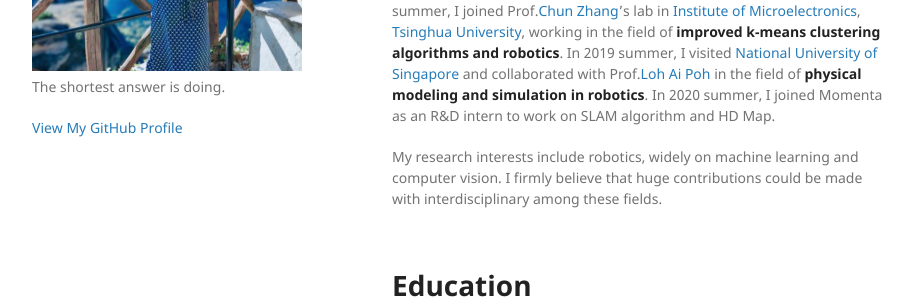
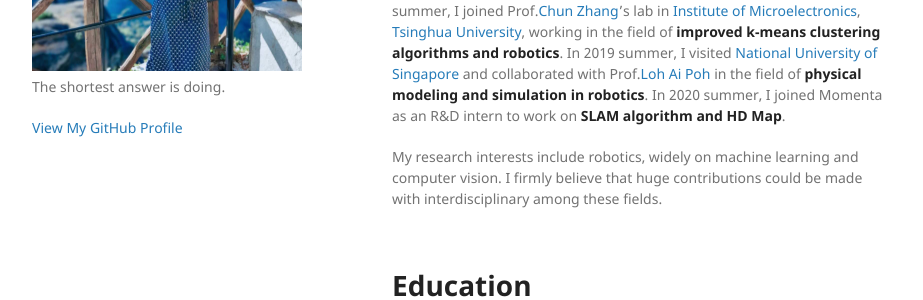
Before and after one commit to AngelicaZ/angelicaz.github.io, a Jekyll site: the page built from index.md, in a window 1280 px wide and 900 px high. Shown: the part 317-617 px from the top of the window, without its empty margins (178-1101 px from the left). Built offline with Jekyll 4.4.1, drawn with Linux system fonts in a browser that asks for light colours; our own code applies the rules of GitHub Pages for plain Markdown files.

```diff
--- a/index.md
+++ b/index.md
@@ -9,7 +9,7 @@ I am a first year M.S. student of [the M.S.E. program in Robotics](https://lcsr.
 
 
 
-In my undergraduate time, I joined Prof.[Cunjun Ruan](http://www.ee.buaa.edu.cn/info/1129/17618.htm)'s lab in 2017, conducting research in the field of **vacuum electronic devices**. In 2018 summer, I joined Prof.[Chun Zhang](https://www.tsinghua.edu.cn/publish/ime/5910/2015/20150315131055824979933/20150315131055824979933_.html)'s lab in [Institute of Microelectronics](https://www.tsinghua.edu.cn/publish/imeen/5943/index.html), [Tsinghua University](https://www.tsinghua.edu.cn/publish/thu2018en/index.html), working in the field of **improved k-means clustering algorithms and robotics**. In 2019 summer, I visited [National University of Singapore](http://www.nus.edu.sg/) and collaborated with Prof.[Loh Ai Poh](https://www.eng.nus.edu.sg/idp/staff/lohaipoh/) in the field of **physical modeling and simulation in robotics**. In 2020 summer, I joined Momenta as an R&D intern to work on SLAM algorithm and HD Map.
+In my undergraduate time, I joined Prof.[Cunjun Ruan](http://www.ee.buaa.edu.cn/info/1129/17618.htm)'s lab in 2017, conducting research in the field of **vacuum electronic devices**. In 2018 summer, I joined Prof.[Chun Zhang](https://www.tsinghua.edu.cn/publish/ime/5910/2015/20150315131055824979933/20150315131055824979933_.html)'s lab in [Institute of Microelectronics](https://www.tsinghua.edu.cn/publish/imeen/5943/index.html), [Tsinghua University](https://www.tsinghua.edu.cn/publish/thu2018en/index.html), working in the field of **improved k-means clustering algorithms and robotics**. In 2019 summer, I visited [National University of Singapore](http://www.nus.edu.sg/) and collaborated with Prof.[Loh Ai Poh](https://www.eng.nus.edu.sg/idp/staff/lohaipoh/) in the field of **physical modeling and simulation in robotics**. In 2020 summer, I joined Momenta as an R&D intern to work on **SLAM algorithm and HD Map**.
 
 
 
```
